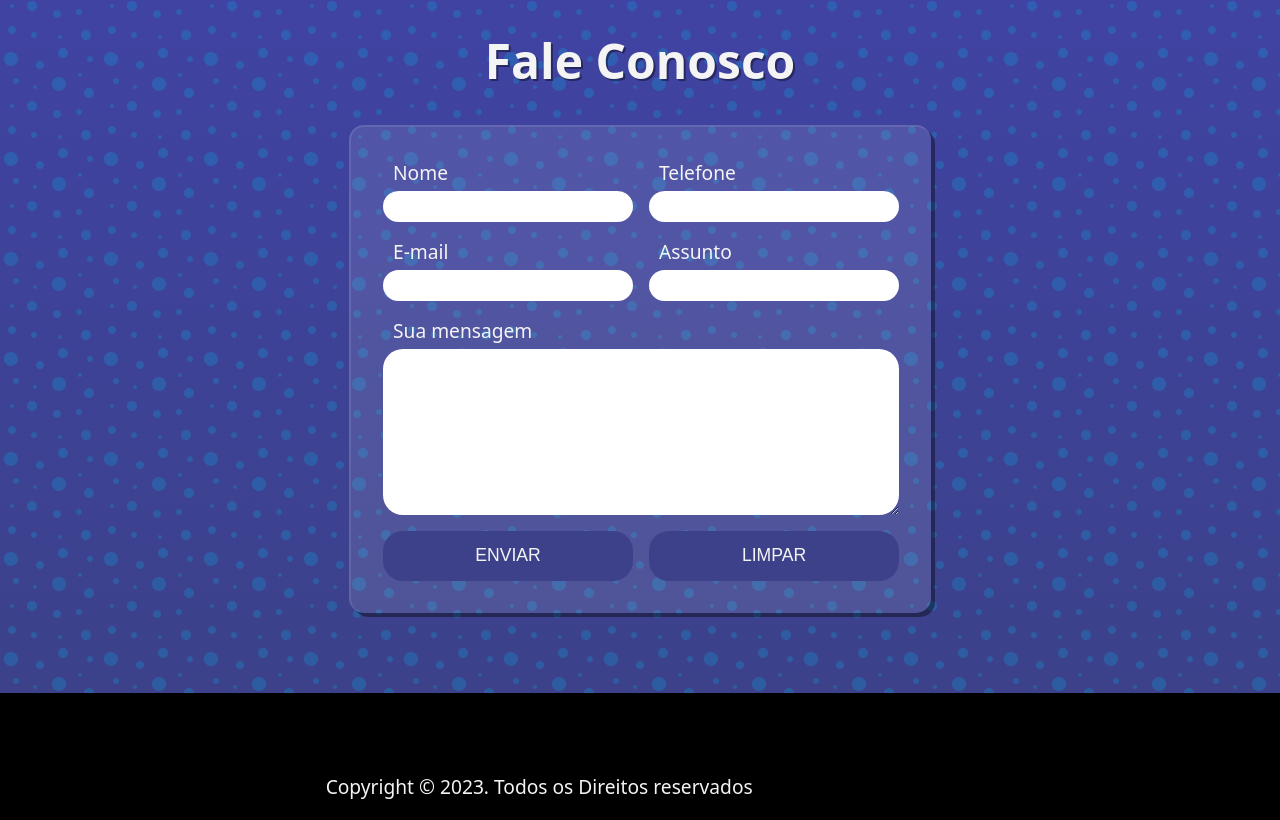
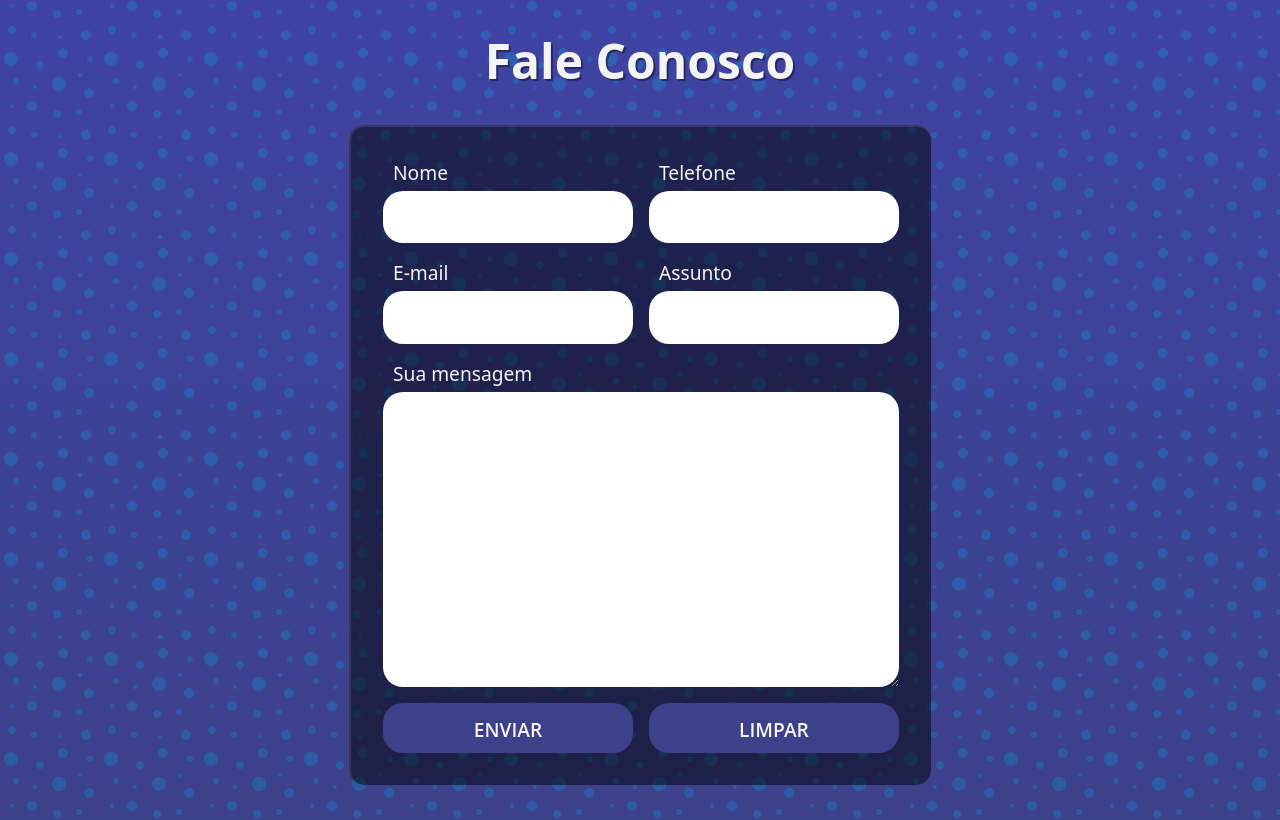
Before and after one commit to aleretamero/bem-limpinho, a website built with Vite: page index.html in a window 1280 px wide. Shown: the part 4380-5200 px from the top of the page. Built offline with nearby package versions, Linux system fonts and the light colour scheme.

Commit message:
Update contact.scss

```diff
--- a/src/scss/contact.scss
+++ b/src/scss/contact.scss
@@ -27,11 +27,10 @@
   @include display-flex(center, stretch);
   flex-direction: column;
   gap: 1rem;
-  background-color: rgba(255, 255, 255, 0.1);
+  background-color: rgba(0, 0, 0, 0.5);
   color: #f4f4f4;
   border-radius: 15px;
   padding: 2rem;
-  box-shadow: 4px 4px rgba(0, 0, 0, 0.4);
   border-top: 2px solid rgba(255, 255, 255, 0.1);
   border-left: 2px solid rgba(255, 255, 255, 0.1);
 
@@ -51,8 +50,11 @@
   & input {
     display: block;
     width: 250px;
-    padding: 0.5rem;
+    padding: 0.8rem;
     border-radius: 20px;
+    font-size: 1.2rem;
+    font-family: Ubuntu, Cantarell, 'Open Sans', 'Helvetica Neue', sans-serif;
+    font-weight: 600;
   }
 
   & textarea {
@@ -60,6 +62,10 @@
     width: 100%;
     padding: 0.5rem;
     border-radius: 20px;
+    padding: .8rem;
+    font-size: 1.2rem;
+    font-family: Ubuntu, Cantarell, 'Open Sans', 'Helvetica Neue', sans-serif;
+    font-weight: 600;
   }
 }
 
```
